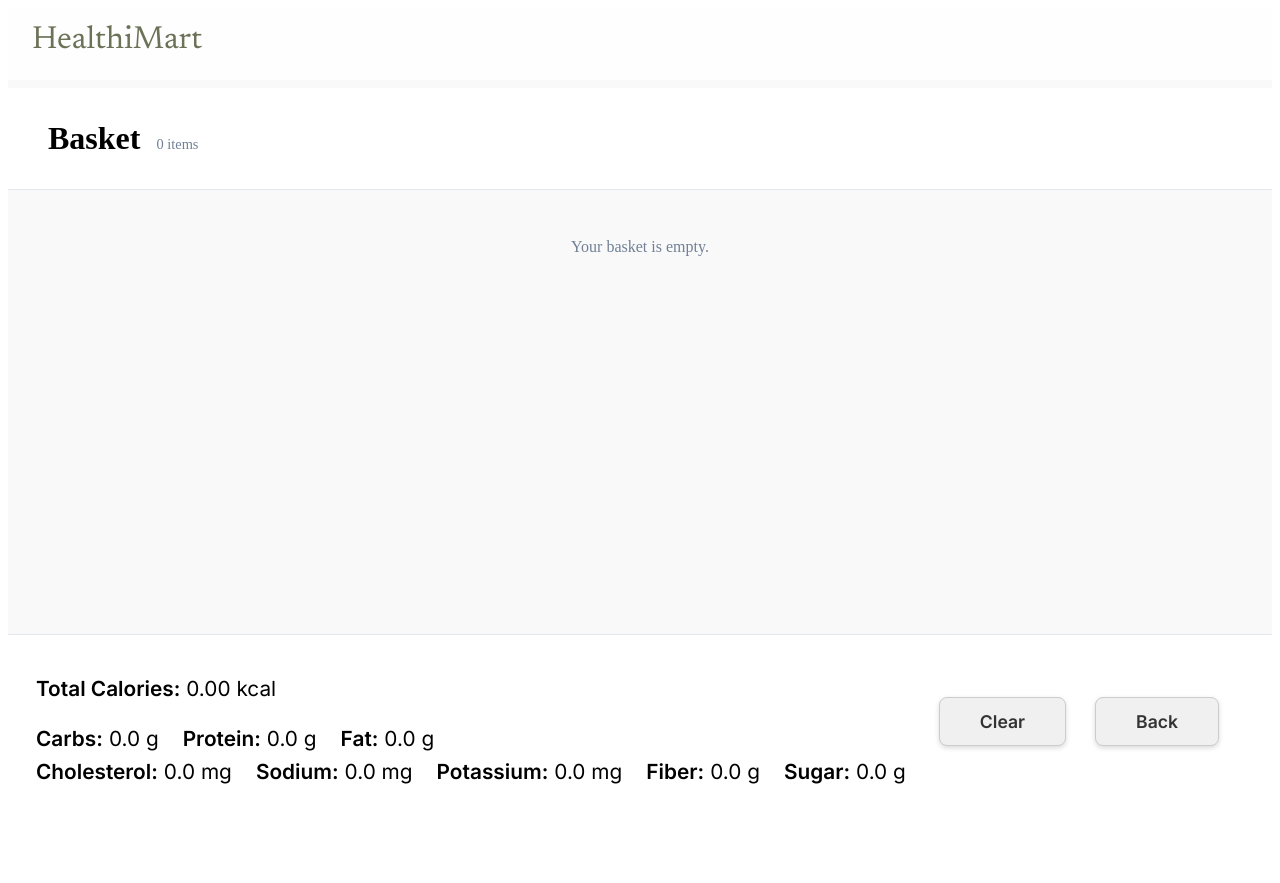
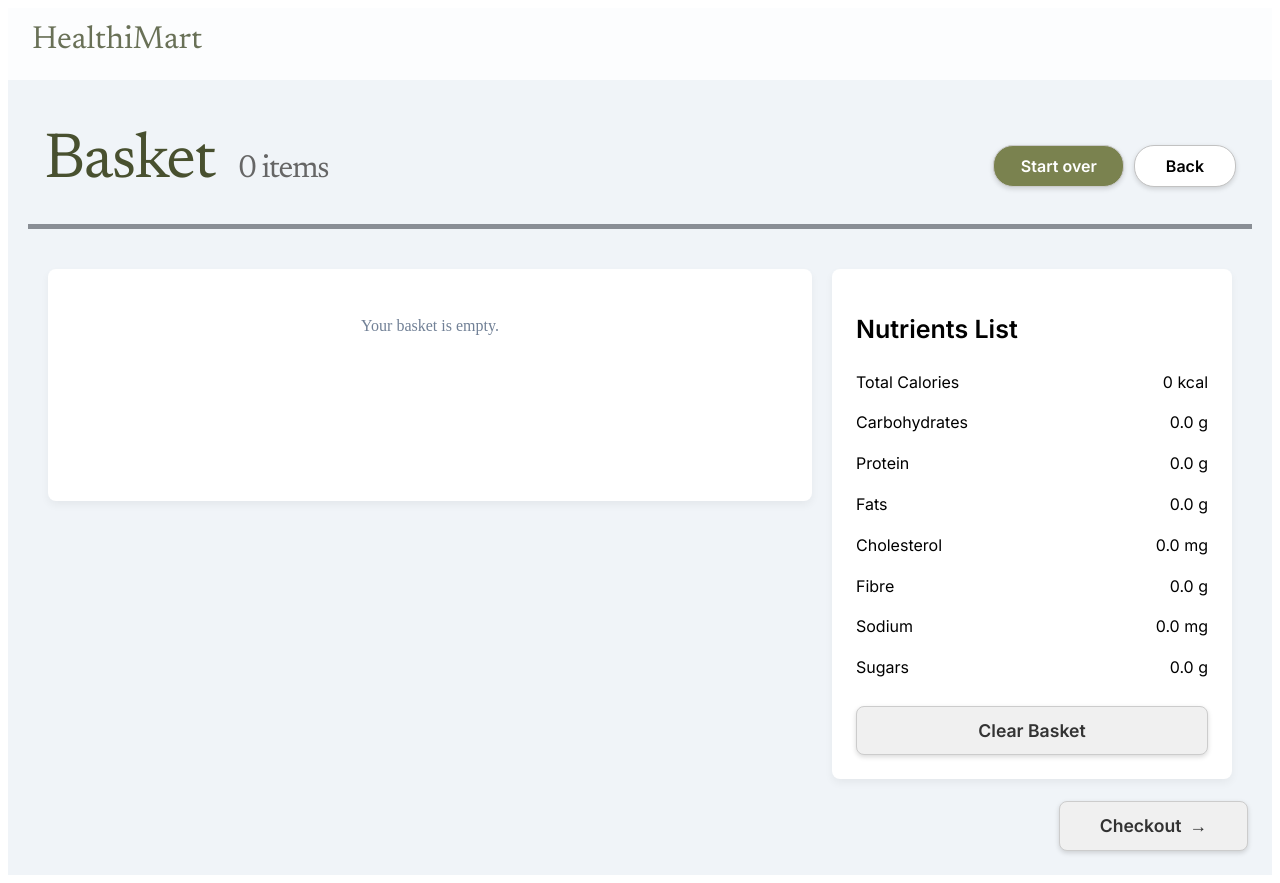
Before and after one commit to vienna601/HealthiMart, a React (Vite) app: page /basket in a window 1280 px wide. Before the commit the page ends 816 px from the top, so only its background shows below. Built offline with nearby package versions, Linux system fonts and the light colour scheme.

Commit message:
fixed basket layout

```diff
--- a/src/routes/Basket.jsx
+++ b/src/routes/Basket.jsx
@@ -1,29 +1,56 @@
+// src/routes/Basket.jsx
+import React from "react";
+import { Link } from "react-router-dom";
+import Button from "../components/Button.jsx";
+import HeaderBar from "../components/HeaderBar.jsx";
 import { useMealContext } from "../context/MealContext.jsx";
+import { useNutritionCalc } from "../hooks/useNutritionCalc.js"; // Import your useNutritionCalc hook
+import { formatGrams } from "../utils/nutrientHelpers.js"; // Import formatGrams
+import "../styles/Basket.css";
 import NutrientList from "../components/NutrientList.jsx";
 import { compareToMacros, compareToMicros } from "../utils/nutrientHelpers.js";
-import Button from "../components/Button.jsx";
-import HeaderBar from "../components/HeaderBar.jsx";
-import "../styles/Basket.css";
 
 export default function Basket() {
-  const {
-    basket,
-    removeItem,
-    clearBasket,
-    nutritionSummary: { totalCalories, macros, micros },
-  } = useMealContext();
+  const { basket, removeItem, clearBasket } = useMealContext();
+  const { totalCalories, macros, micros } = useNutritionCalc(basket); // Get calculated data
+
+  // Prepare nutrients for display in the right sidebar
+  const nutrientsList = {
+    totalCalories: totalCalories.toFixed(0), // No 'g' or 'kcal' here, added in JSX
+    carbohydrates: macros.carbs,
+    protein: macros.protein,
+    fats: macros.fat,
+    cholesterol: micros.cholesterol,
+    fibre: micros.fiber, // 'fiber' in useNutritionCalc, 'fibre' in display
+    sodium: micros.sodium,
+    sugars: micros.sugar,
+  };
+
+  const handleClearBasket = () => {
+    clearBasket(); // Calls the clearBasket function from MealContext
+  };
 
   return (
     <div className="basket-page">
-      <HeaderBar></HeaderBar>
-      {/* Header */}
+      <HeaderBar /> {/* Your HealthiMart header */}
+
       <header className="basket-header">
-        <h1>Basket</h1>
-        <span className="basket-count">{basket.length} items</span>
+        <h1 className="basket-title">
+          Basket <span className="item-count">{basket.length} items</span>
+        </h1>
+        <div className="basket-header-buttons">
+          <Button to="/" className="start-over-button">
+            Start over
+          </Button>
+          <Button to="/menu" className="back-button">
+            Back
+          </Button>
+        </div>
       </header>
 
-      {/* Scrollable content */}
-      <div className="basket-content">
+      {/* Main content area for two columns: Food Grid + Nutrient List */}
+      <div className="basket-main-content">
+        <div className="basket-content">
         {basket.length === 0 ? (
           <p className="empty-msg">Your basket is empty.</p>
         ) : (
@@ -66,59 +93,61 @@ export default function Basket() {
                 </div>
               </div>
             ))}
+        </div>
+        )}
+        </div>
+        {/* Right column: Nutrients List and action buttons */}
+        <div className="nutrients-list-sidebar">
+          <h2 className="nutrients-list-title">Nutrients List</h2>
+          <div className="nutrient-rows-container">
+            <div className="nutrient-row">
+              <span className="nutrient-label">Total Calories</span>
+              <span className="nutrient-value">{nutrientsList.totalCalories} kcal</span>
+            </div>
+            <div className="nutrient-row">
+              <span className="nutrient-label">Carbohydrates</span>
+              <span className="nutrient-value">{formatGrams("Carbohydrates", nutrientsList.carbohydrates)}</span>
+            </div>
+            <div className="nutrient-row">
+              <span className="nutrient-label">Protein</span>
+              <span className="nutrient-value">{formatGrams("Protein", nutrientsList.protein)}</span>
+            </div>
+            <div className="nutrient-row">
+              <span className="nutrient-label">Fats</span>
+              <span className="nutrient-value">{formatGrams("Fats", nutrientsList.fats)}</span>
+            </div>
+            <div className="nutrient-row">
+              <span className="nutrient-label">Cholesterol</span>
+              <span className="nutrient-value">{formatGrams("Cholesterol", nutrientsList.cholesterol)}</span>
+            </div>
+            <div className="nutrient-row">
+              <span className="nutrient-label">Fibre</span>
+              <span className="nutrient-value">{formatGrams("Fiber", nutrientsList.fibre)}</span> {/* Ensure 'Fiber' is handled by formatGrams */}
+            </div>
+            <div className="nutrient-row">
+              <span className="nutrient-label">Sodium</span>
+              <span className="nutrient-value">{formatGrams("Sodium", nutrientsList.sodium)}</span>
+            </div>
+            <div className="nutrient-row">
+              <span className="nutrient-label">Sugars</span>
+              <span className="nutrient-value">{formatGrams("Sugar", nutrientsList.sugars)}</span>
+            </div>
           </div>
-        )}
+          <div className="nutrients-list-buttons">
+            <Button onClick={handleClearBasket} className="clear-basket-button">
+              Clear Basket
+            </Button>
+          </div>
+        </div>
       </div>
 
-      {/* Sticky footer with totals & confirm */}
       <footer className="basket-footer">
-        <div className="totals">
-          <p>
-            <strong>Total Calories:</strong> {totalCalories.toFixed(2)} kcal
-          </p>
-
-          <p className="nutrient-row">
-            <span className="nutrient">
-              <strong>Carbs:</strong> {macros.carbs.toFixed(1)} g
-            </span>
-            <span className="nutrient">
-              <strong>Protein:</strong> {macros.protein.toFixed(1)} g
-            </span>
-            <span className="nutrient">
-              <strong>Fat:</strong> {macros.fat.toFixed(1)} g
-            </span>
-          </p>
-
-          <p className="nutrient-row">
-            <span className="nutrient">
-              <strong>Cholesterol:</strong> {micros.cholesterol.toFixed(1)} mg
-            </span>
-            <span className="nutrient">
-              <strong>Sodium:</strong> {micros.sodium.toFixed(1)} mg
-            </span>
-            <span className="nutrient">
-              <strong>Potassium:</strong> {micros.potassium.toFixed(1)} mg
-            </span>
-            <span className="nutrient">
-              <strong>Fiber:</strong> {micros.fiber.toFixed(1)} g
-            </span>
-            <span className="nutrient">
-              <strong>Sugar:</strong> {micros.sugar.toFixed(1)} g
-            </span>
-          </p>
-        </div>
-
-        <Button onClick={clearBasket}>Clear</Button>
-        <Button to="/rack" className="back-button">
-          Back
-        </Button>
-        {basket.length === 0 ? (
-          <p></p>
-        ) : (
-          <Button to="/summary" icon="arrow">
-            Checkout
-          </Button>
-        )}
+        {/* This footer can be used for global basket page elements or left empty */}
+        <div className="nutrients-list-buttons">
+            <Button to="/summary" icon="arrow" className="checkout-button">
+              Checkout
+            </Button>
+          </div>
       </footer>
     </div>
   );
--- a/src/styles/Basket.css
+++ b/src/styles/Basket.css
@@ -1,39 +1,120 @@
+/* src/styles/Basket.css */
 .basket-page {
   display: flex;
   flex-direction: column;
-  height: 100vh;
-  background: #f9f9f9;
+  align-items: center; /* Centers children horizontally */
+  justify-content: flex-start;
+  min-height: 100vh;
+  padding: 20px; /* Overall page padding */
+  background-color: #f0f4f8;
+  box-sizing: border-box;
+  position: relative;
+  width: 100%; /* Ensure it takes full width to allow centering */
 }
 
-/* --- Header --- */
+/* HeaderBar is assumed to be an external component and manages its own top-level styling */
+/* The HeaderBar itself should not have specific CSS here, it should handle its own top positioning */
+
+
 .basket-header {
-  position: static;
-  margin-top: 80px;
-  left: 0;
-  right: 0;
-  padding: 2rem 2.5rem;
-  border-bottom: 1px solid #e2e8f0;
-  background: #fff;
   display: flex;
-  align-items: baseline;
+  align-items: center;
+  justify-content: space-between;
+  width: 100%;
+  max-width: 1600px; /* Limits header width to align with main content */
+  margin: 80px auto 40px auto; /* Top margin from HeaderBar, horizontal centering, bottom margin */
+  padding: 1rem;
+  border-bottom: 5px solid #898e95;
   gap: 1rem;
   z-index: 1;
-}
-.basket-header h1 {
-  margin: 0;
-  font-size: 2rem;
-}
-.basket-count {
-  color: #718096;
-  font-size: 0.9rem;
+  box-sizing: border-box; /* Include padding in width */
 }
 
-/* --- Scrollable content --- */
-.basket-content {
-  flex: 1;
-  overflow-y: auto;
-  padding: 1rem 1.5rem;
+.basket-title {
+  color: #48502f;
+  font-feature-settings: "liga" off, "clig" off;
+  font-family: "Newsreader", serif;
+  font-size: 64px;
+  font-style: normal;
+  font-weight: 400;
+  line-height: 120%;
+  letter-spacing: -1.28px;
+  margin: 0px;
 }
+
+.basket-title .item-count {
+  font-size: 0.5em;
+  color: #666;
+  margin-left: 10px;
+}
+
+.basket-header-buttons {
+  display: flex;
+  gap: 10px;
+}
+
+.basket-page .start-over-button {
+  display: inline-flex;
+  padding: 9.5px 26px 9.5px 27px;
+  justify-content: center;
+  align-items: center;
+  border-radius: 20px;
+  background: #7a824f;
+  color: #fff;
+  font-family: "Inter", sans-serif;
+  font-size: 16px;
+  font-style: normal;
+  font-weight: 600;
+  line-height: 130%;
+  text-align: center;
+  text-decoration: none;
+}
+
+.basket-page .back-button {
+  display: inline-flex;
+  padding: 9.5px 31px;
+  justify-content: center;
+  align-items: center;
+  border-radius: 20px;
+  border: 1px solid #c2c2c2;
+  background: #fff;
+  color: #000;
+  font-family: "Inter", sans-serif;
+  font-size: 16px;
+  font-style: normal;
+  font-weight: 600;
+  line-height: 130%;
+  text-align: center;
+  text-decoration: none;
+}
+
+/* --- Main content area with two columns --- */
+.basket-main-content {
+  display: flex;
+  justify-content: space-between; /* Change to space-between to spread items horizontally */
+  align-items: flex-start; /* Align columns to the top */
+  width: 100%;
+  max-width: 1600px; /* Match header's max-width for alignment */
+  gap: 20px; /* Space between the two columns */
+  flex-grow: 1; /* Allows this section to grow and fill available vertical space */
+  padding: 0 20px; /* Add horizontal padding to align with page edges */
+  box-sizing: border-box;
+}
+
+/* --- Left Column: Scrollable content container for cards --- */
+.basket-content { /* Matches JSX */
+  flex: 1; /* Allow it to take up remaining space dynamically */
+  max-width: 1100px; /* Limit the max width to ensure it doesn't push the sidebar out too much */
+  overflow-y: auto; /* Enables scrolling for the grid of cards */
+  padding: 1rem 1.5rem; /* Internal padding for the scrollable area */
+  background: #fff; /* White background for the scrollable area */
+  border-radius: 8px; /* Matching card border-radius */
+  box-shadow: 0 4px 8px rgba(0, 0, 0, 0.05); /* Subtle shadow */
+  min-height: 200px; /* Ensured min-height to show at least 2 rows of cards + gap */
+  max-height: 700px; /* Adjust max-height to fit within viewport, consider header/footer */
+  min-width: 0; /* Important: Allows the flex item to shrink below its content size, preventing overflow */
+}
+
 .empty-msg {
   color: #718096;
   text-align: center;
@@ -43,18 +124,24 @@
 /* --- Grid of cards --- */
 .basket-grid {
   display: grid;
-  grid-template-columns: repeat(auto-fill, minmax(240px, 1fr));
+  /* Now explicitly set columns to 240px, auto-fit will arrange them */
+  grid-template-columns: repeat(auto-fit, 240px);
   gap: 1rem;
+  /* Use justify-content to center grid items within the grid-container if total width is less than container */
+  justify-content: flex-start; /* Left-align items within the grid */
 }
 
 /* --- Individual card --- */
 .basket-item-card {
+  width: 240px; /* Set a fixed width for the card */
+  /* Removed fixed height: 420px; to allow content to dictate height */
+  /* If content still overflows, consider min-height instead of height */
   position: relative;
   background: #fff;
   font-family: "Inter";
   border-radius: 8px;
   box-shadow: 0 4px 8px rgba(0, 0, 0, 0.05);
-  overflow: hidden;
+  /* Removed overflow: hidden; to ensure all content is visible */
   display: flex;
   flex-direction: column;
 }
@@ -80,7 +167,7 @@
 }
 .basket-item-info {
   padding: 0.75rem;
-  flex: 1;
+  /* Removed flex: 1; to allow content to flow naturally */
   display: flex;
   flex-direction: column;
 }
@@ -96,49 +183,106 @@
   color: #4a5568;
 }
 .item-nutrients {
-  margin-top: auto;
+  /* Removed margin-top: auto; to allow content to flow naturally */
+}
+
+/* --- Right Column: Nutrients List Sidebar --- */
+.nutrients-list-sidebar {
+  width: 400px; /* Fixed width for the sidebar */
+  flex-shrink: 0; /* Prevent it from shrinking */
+  background: #fff;
+  border-radius: 8px;
+  box-shadow: 0 4px 8px rgba(0, 0, 0, 0.05);
+  padding: 1.5rem;
+  box-sizing: border-box;
+  display: flex;
+  flex-direction: column;
+  justify-content: space-between; /* Pushes content and buttons to opposite ends */
+  min-height: 428px; /* Adjust to match the content it's alongside, or set based on design */
+  max-height: calc(100vh - 200px); /* A placeholder, adjust as needed */
+}
+
+.nutrients-list-title {
+  font-family: "Inter", sans-serif;
+  font-size: 25px;
+  font-weight: 600;
+  color: #000;
+  margin-bottom: 1.5rem;
+  text-align: left;
+}
+
+.nutrient-rows-container {
+    display: flex;
+    flex-direction: column;
+    gap: 0.75rem; /* Space between nutrient rows */
+    margin-bottom: auto; /* Pushes buttons to the bottom */
+}
+
+.nutrient-row {
+  display: flex;
+  justify-content: space-between; /* Aligns label left, value right */
+  align-items: baseline;
+  margin: 0.25rem 0;
+  font-family: "Inter", sans-serif;
+  font-size: 16px;
+  color: #000;
+}
+
+.nutrient-label {
+  font-weight: 400; /* Regular weight for labels */
+}
+
+.nutrient-value {
+  font-weight: 400; /* Regular weight for values */
+  text-align: right;
+  white-space: nowrap; /* Prevent value from wrapping */
+}
+
+.nutrients-list-buttons {
+  display: flex;
+  flex-direction: column; /* Stack buttons vertically */
+  gap: 10px; /* Space between Clear and Checkout buttons */
+  align-self: flex-end; /* Aligns this button group to the right */
+  margin-top: 1.5rem; /* Space above buttons */
+  width: 100%; /* Ensure buttons span full width of their container */
+}
+
+.nutrients-list-buttons .clear-button {
+  background: #fff;
+  border: 1px solid #c2c2c2;
+  color: #000;
+  padding: 9.5px 31px; /* Match "Back" button padding */
+  border-radius: 20px; /* Match "Back" button radius */
+  align-self: flex-end; /* Align individual button to the right */
 }
 
 /* --- Footer --- */
 .basket-footer {
-  padding: 1rem 1.5rem;
-  border-top: 1px solid #e2e8f0;
-  background: #fff;
-  display: flex;
-  justify-content: space-between;
-  align-items: center;
-  z-index: 1;
-}
-.totals {
-  font-family: "Inter";
-  margin: 0.25rem;
-  font-size: 1.3rem;
-  display: flex;
-  flex-direction: column;
-}
-/* space between the nutrition groups */
-.nutrient-row {
-  display: flex;
-  flex-wrap: wrap; /* wraps neatly on small screens */
-  gap: 24px; /* ← adjust spacing here */
-  margin: 0.25rem 0;
-  align-items: baseline;
+  /* This footer is now mainly for global page bottom spacing if needed */
+  /* If it had content, ensure it's also max-width and centered */
+  width: 100%;
+  max-width: 1600px;
+  margin-top: 20px; /* Space from main content */
+  padding: 1rem 20px; /* Align with page horizontal padding */
+  text-align: center;
+  box-sizing: border-box;
 }
 
-.nutrient {
-  display: inline-flex;
-  gap: 6px; /* space between label and value */
+.btn.checkout-button {
+  position: absolute;
+  bottom: 24px;
+  right: 24px;
 }
 
 /* --- Scrollbar styling (WebKit) --- */
-.basket-content::-webkit-scrollbar {
+.basket-grid-container::-webkit-scrollbar {
   width: 8px;
 }
-.basket-content::-webkit-scrollbar-track {
+.basket-grid-container::-webkit-scrollbar-track {
   background: #f1f1f1;
   border-radius: 4px;
 }
-.basket-content::-webkit-scrollbar-thumb {
+.basket-grid-container::-webkit-scrollbar-thumb {
   background: #cbd5e0;
   border-radius: 4px;
 }
```
